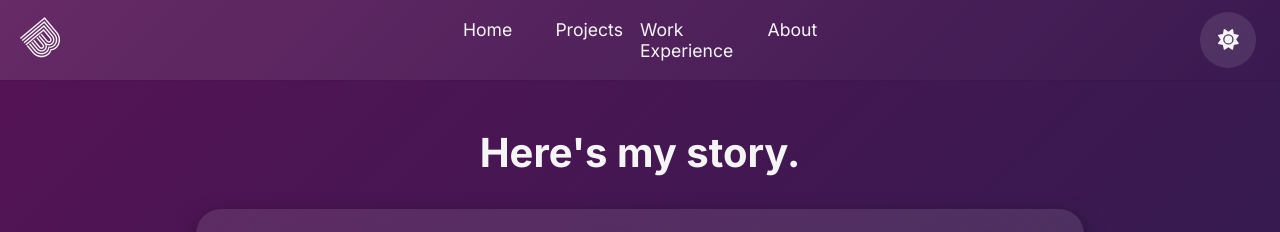
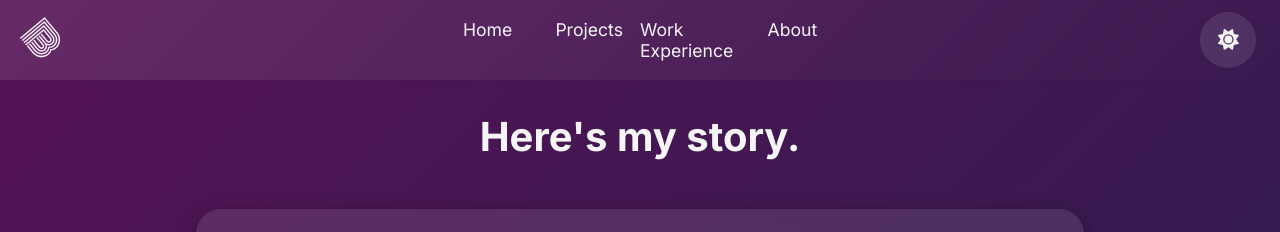
Before and after one commit to brunovdsa/portfolio, a React (Vite) app: page /about in a window 1280 px wide. Shown: the top 232 px of the page. Built offline with nearby package versions, Linux system fonts and the light colour scheme.

Commit message:
FEAT: Work Experience page done for desktop

```diff
--- a/src/pages/about/styles.ts
+++ b/src/pages/about/styles.ts
@@ -18,7 +18,7 @@ export const MainTitle = styled.h1`
   font-size: ${(props) => props.theme.font_size.xlg};
   color: ${(props) => props.theme.colors.text};
 
-  margin: 2rem 0;
+  margin: 1rem 0 3rem;
 `;
 
 export const Content = styled.div`
--- a/src/pages/workExperience/index.tsx
+++ b/src/pages/workExperience/index.tsx
@@ -1,5 +1,6 @@
 import ExperienceCard from '../../components/ExperienceCard';
 import { MainContainer } from '../../components/MainContainer';
+import Section from '../../components/Section';
 import { Container, Title } from './styles';
 
 export default function WorkExperience() {
@@ -7,6 +8,7 @@ export default function WorkExperience() {
     <MainContainer>
       <Container>
         <Title>Work Experience</Title>
+
         <ExperienceCard
           company={'1WorldSyncBR'}
           jobTitle={'Junior Full-Stack Developer'}
--- a/src/pages/workExperience/styles.ts
+++ b/src/pages/workExperience/styles.ts
@@ -10,6 +10,10 @@ export const Container = styled.div`
   margin: 0 1rem;
 
   gap: 2.5rem;
+
+  @media (min-width: 1100px) {
+    padding: 0 11rem 2rem;
+  }
 `;
 
 export const Title = styled.h1`
@@ -18,4 +22,8 @@ export const Title = styled.h1`
   font-size: ${(props) => props.theme.font_size.xlg};
   font-weight: ${(props) => props.theme.font_weight.bold};
   text-decoration: none;
+
+  @media (min-width: 1100px) {
+    margin: 2rem 0 0.5rem;
+  }
 `;
```
